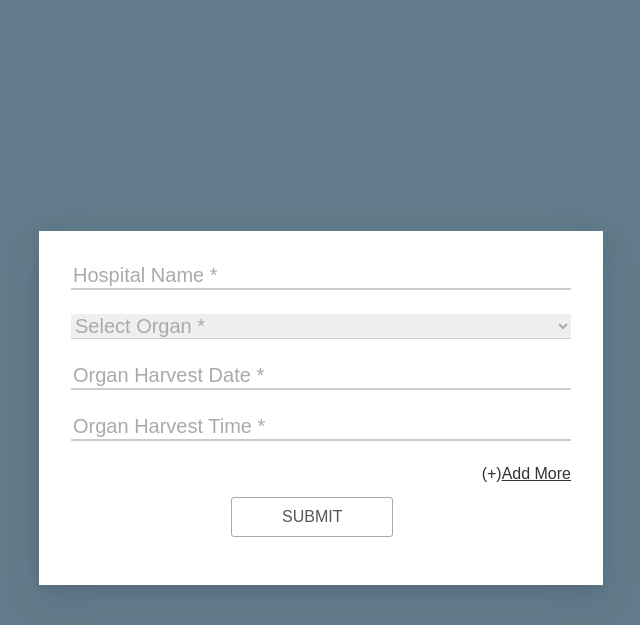
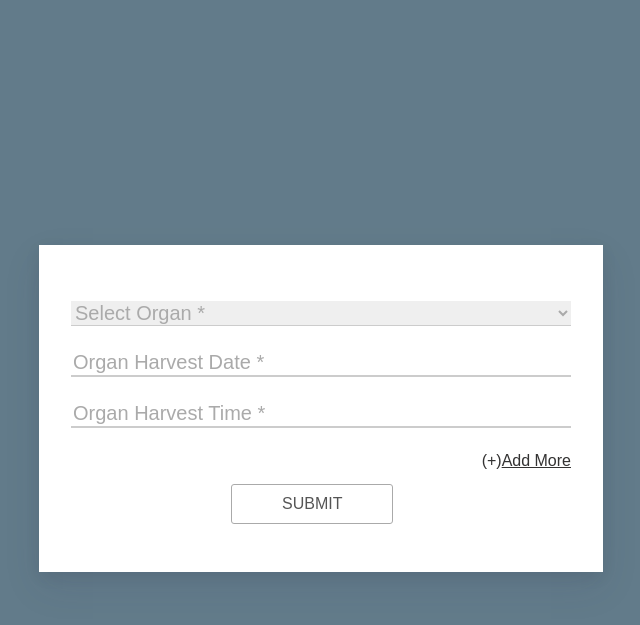
Before and after one commit to Astraxx04/Organ_Procurement_Network, a Flask app: page / in a window 1280 px wide. Shown: the top 625 px of the page, without its empty margins (319-959 px from the left). Run offline with Flask 2, Linux system fonts and the light colour scheme.

Commit message:
Removed Hospital Name

```diff
--- a/templates/Update_Form.html
+++ b/templates/Update_Form.html
@@ -14,8 +14,6 @@
     <div class="form-container">
         <form action="popup.php" method="POST" class="form">
             <div class="form-group">
-                <input type="text" class="form-control" id="name" name="name" placeholder="Hospital Name *" tabindex="1"
-                    >
             </div>
             <div id ="OrganList">
             </div>
```
